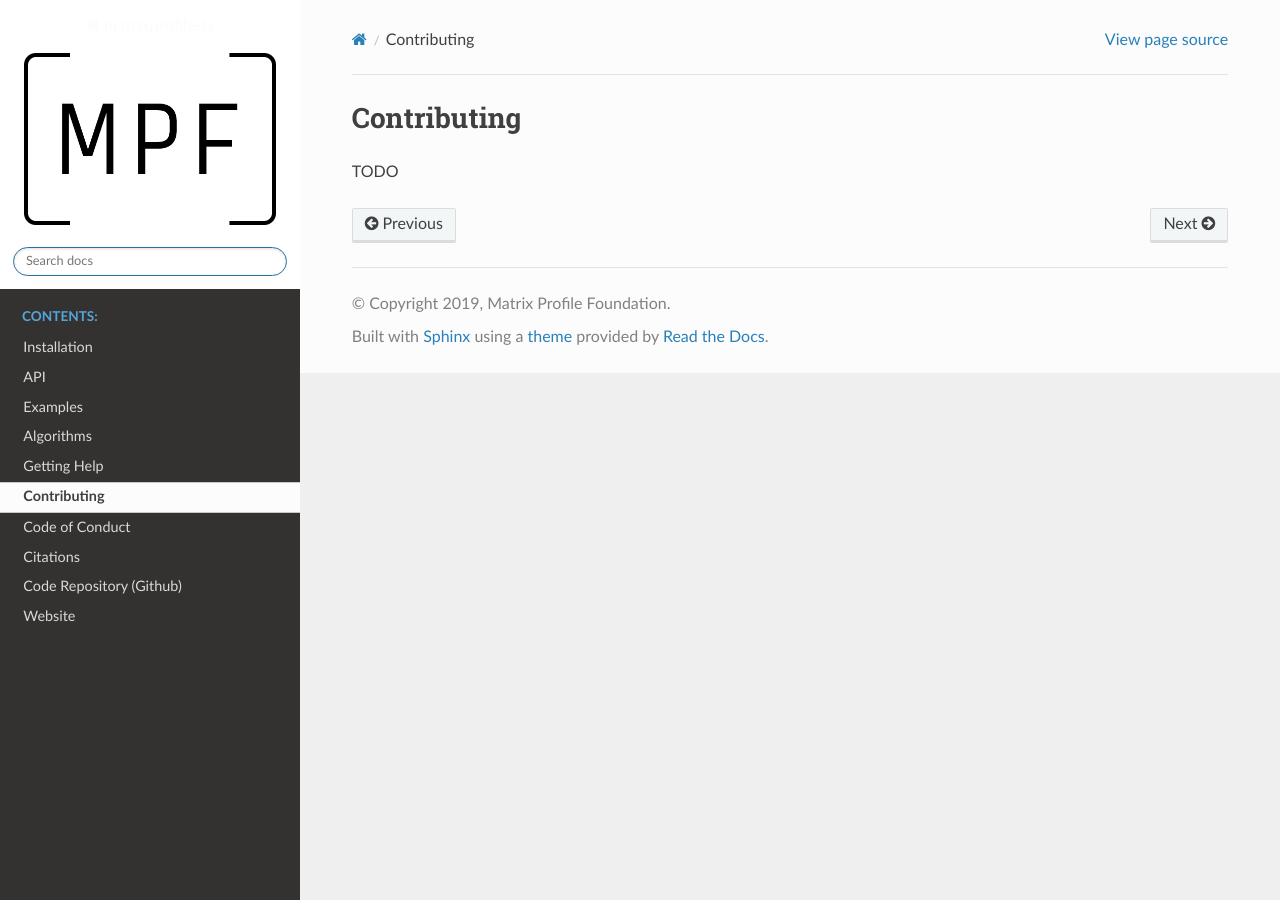
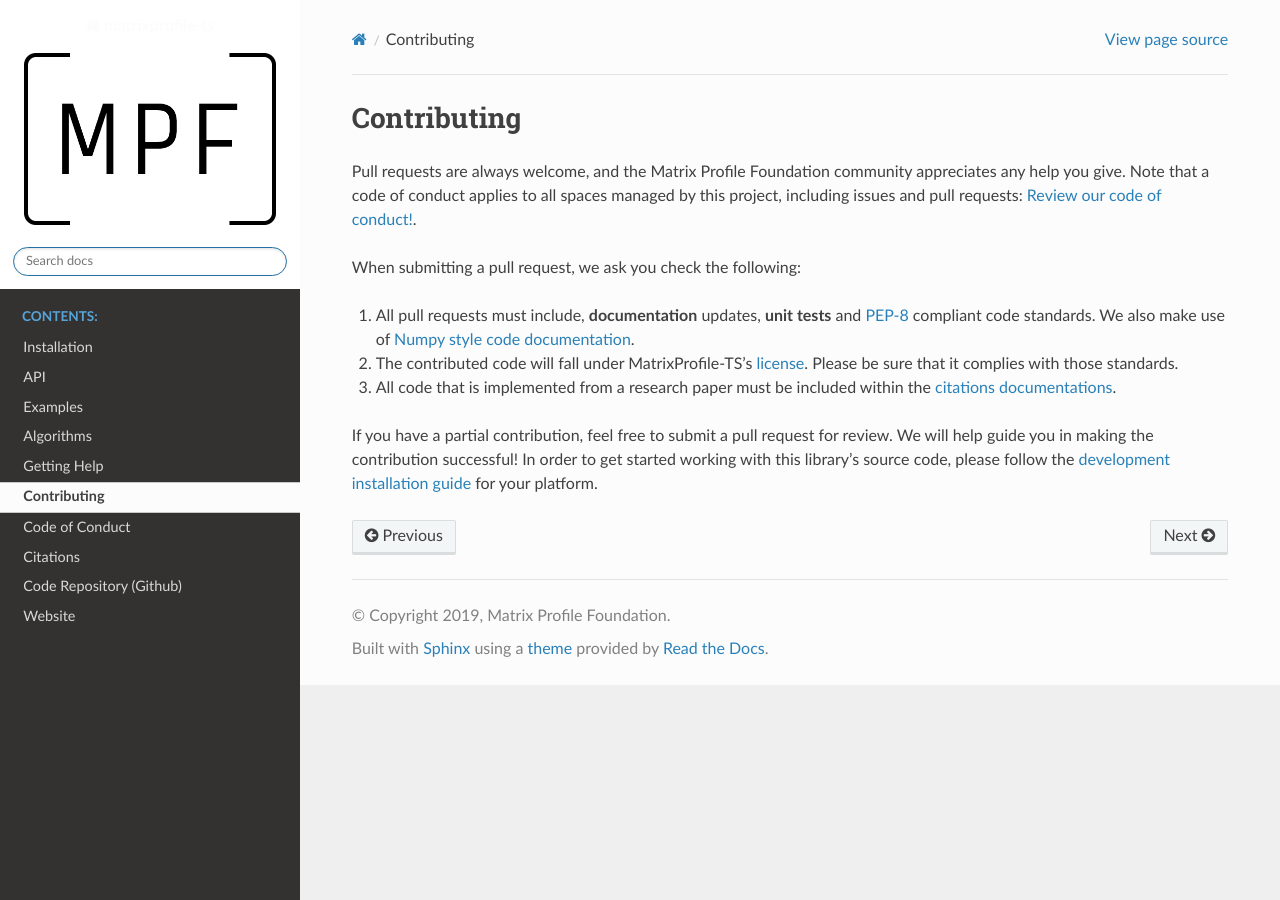
Before and after one commit to matrix-profile-foundation/matrixprofile, a Sphinx documentation site: the page built from docs/contributing.rst, in a window 1280 px wide. Built offline with Sphinx 7.4.7 and the Read the Docs theme 2.0.0, drawn with Linux system fonts in a browser that asks for light colours; pages that are not in the unit, such as notebooks, are missing from menus.

Commit message:
update broken contributing link on readme; add all citations for current algorithms; add contributing guidelines

```diff
--- a/README.rst
+++ b/README.rst
@@ -70,7 +70,7 @@ We provide a dedicated `Discord channel <https://discordapp.com/invite/sBhDNXT>`
 ------------
 Contributing
 ------------
-Please review the `contributing guidelines <https://matrixprofile-ts.docs.matrixprofile.org/contributing.html>`_ located in our documentation.
+Please review the `contributing guidelines <http://matrixprofile-ts.docs.matrixprofile.org/contributing.html>`_ located in our documentation.
 
 ---------------
 Code of Conduct
--- a/docs/contributing.rst
+++ b/docs/contributing.rst
@@ -1,4 +1,15 @@
 ------------
 Contributing
 ------------
-TODO
+Pull requests are always welcome, and the Matrix Profile Foundation community appreciates any help you give. Note that a code of conduct applies to all spaces managed by this project, including issues and pull requests:
+`Review our code of conduct! <http://matrixprofile-ts.docs.matrixprofile.org/code_of_conduct.html>`_.
+
+When submitting a pull request, we ask you check the following:
+
+1. All pull requests must include, **documentation** updates, **unit tests** and `PEP-8 <https://www.python.org/dev/peps/pep-0008/>`_ compliant code standards. We also make use of `Numpy style code documentation <https://numpydoc.readthedocs.io/en/latest/format.html>`_.
+
+2. The contributed code will fall under MatrixProfile-TS's `license <https://github.com/target/matrixprofile-ts/blob/master/LICENSE>`_. Please be sure that it complies with those standards.
+
+3. All code that is implemented from a research paper must be included within the `citations documentations <http://matrixprofile-ts.docs.matrixprofile.org/citations.html>`_.
+
+If you have a partial contribution, feel free to submit a pull request for review. We will help guide you in making the contribution successful! In order to get started working with this library's source code, please follow the `development installation guide <http://matrixprofile-ts.docs.matrixprofile.org/install.html>`_ for your platform.
```
Also changed, not shown: docs/citations.rst (+11 -1 lines).
